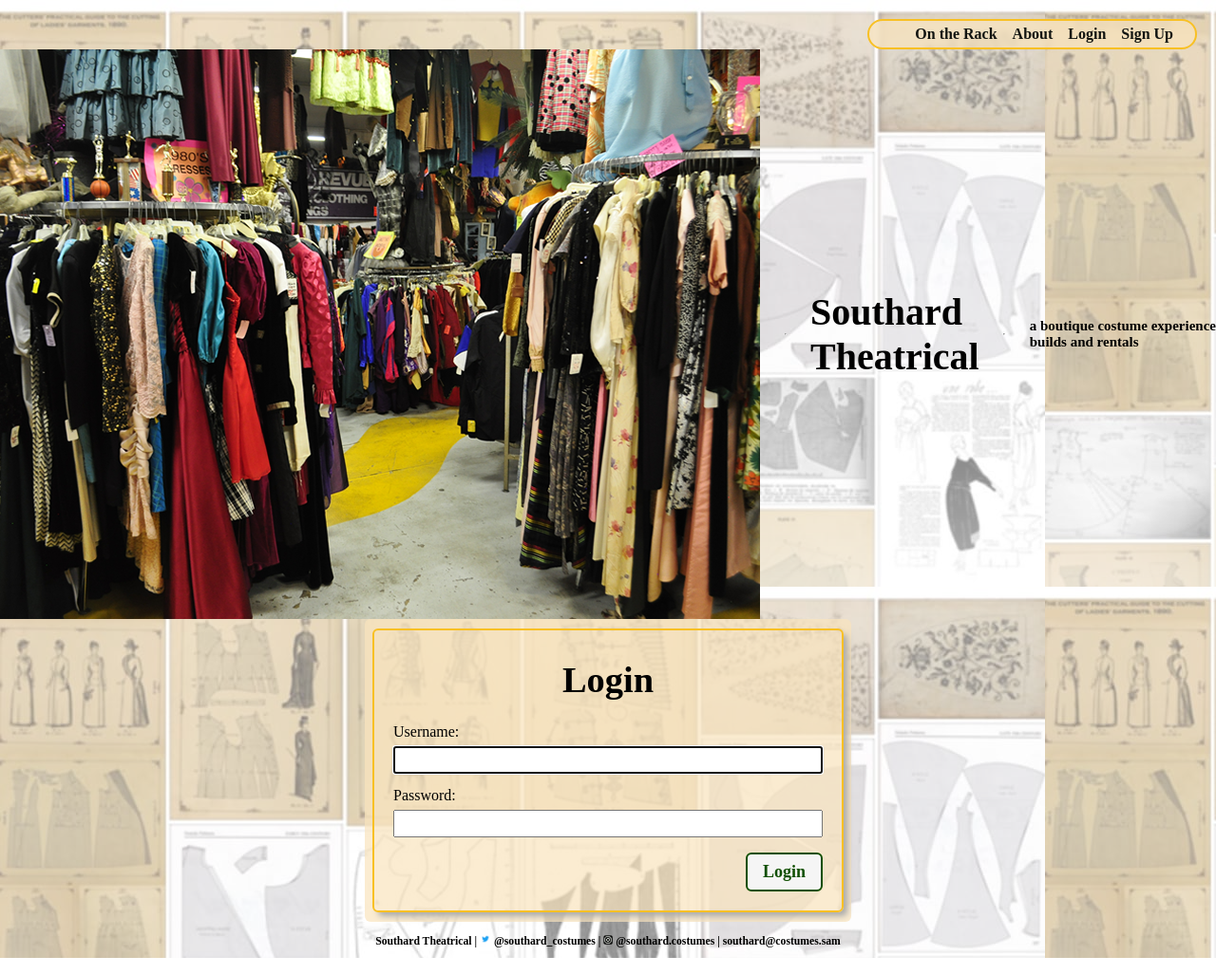
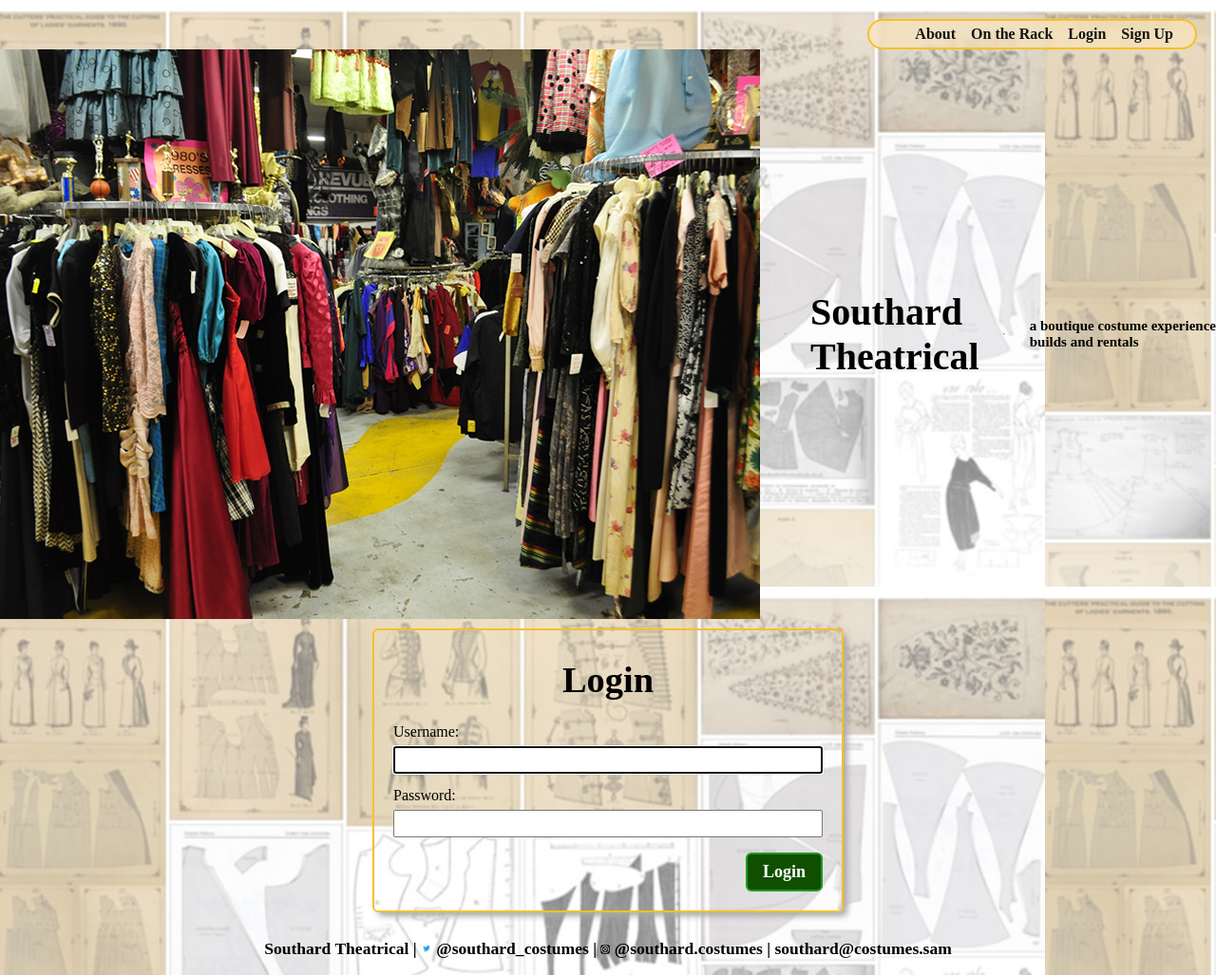
Before and after one commit to jg932/southard_theatrical, a Django app: page / in a window 1280 px wide. Shown: the whole page at 95% size. Run offline with Django 3.2, Linux system fonts and the light colour scheme.

Commit message:
more styling

```diff
--- a/main_app/static/css/base.css
+++ b/main_app/static/css/base.css
@@ -51,15 +51,8 @@
   font-size: large;
 }
 
-#login-card{
-  background: rgba(250, 228, 190, 0.7);
-  border-radius: 6px;
-  height:fit-content
-}
+#about {
 
-#about {
-  padding-top: 40px;
-  margin-top: 40px;
   justify-content: left;
 }
 
@@ -73,6 +66,10 @@
   justify-items: center;
   align-content: center;
   align-items: center;
+}
+
+#footer{
+  font-size: 8px;
 }
 
 header {
@@ -132,6 +129,18 @@
   padding-top: 100px;
 }
 
+#out_of_stock_display{
+  font-size: x-large;
+  color: red;
+  border-radius: 50px;
+}
+
+.avail_btn{
+  color: white;
+  background-color: rgb(0, 81, 255);
+  border-color: blue;
+}
+
 .btn {
   font-size: var(--font-l);
   padding: 8px 16px;
@@ -151,23 +160,27 @@
 }
 
 .submit {
-  color: var(--submit);
-  border-color: var(--submit);
+  color: white;
+  border-color: rgb(33, 153, 33);
+  background-color: var(--submit);
 }
 
 .secondary {
-  color: var(--secondary);
-  border-color: var(--secondary);
+  color: white;
+  background-color: var(--secondary);
+  border-color: black;
 }
 
 .warn {
-  color: var(--warn);
-  border-color: var(--warn);
+  color: white;
+  background-color: var(--warn);
+  border-color: rgb(162, 105, 0);
 }
 
 .danger {
-  color: var(--danger);
-  border-color: var(--danger);
+  color: white;
+  background-color: var(--danger);
+  border-color: red;
 }
 
 .page-header h1 {
@@ -239,6 +252,10 @@
     display:grid;
     grid-template-columns: repeat(3,300px);
     grid-template-rows: repeat(2, 300px)
+  }
+
+  #footer{
+    font-size: 15px;
   }
 
   @supports (-webkit-backdrop-filter: none) or (backdrop-filter: none) {
--- a/main_app/templates/base.html
+++ b/main_app/templates/base.html
@@ -34,8 +34,8 @@
           <li><a href="{% url 'about' %}">About</a></li>
           <li><a href="{% url 'logout' %}">Log out</a></li>
         {% else %}
+          <li><a href="{% url 'about' %}">About</a></li>
           <li><a href="{% url 'garments_index' %}">On the Rack</a></li>
-          <li><a href="{% url 'about' %}">About</a></li>
           <li><a href="{% url 'home' %}">Login</a></li>
           <li><a href="{% url 'signup' %}">Sign Up</a></li>
         {% endif %}
--- a/main_app/templates/garments/detail.html
+++ b/main_app/templates/garments/detail.html
@@ -33,12 +33,13 @@
     <h4>Sizing info: <span class="details">{{ garment.sizing }}</span></h4>
     <h4>Care Instructions: <br><span class="details">{{ garment.care }}</span></h4>
     <h4>Notes: <br><span class="details">{{ garment.notes }}</span></h4>
+    <h4 id="out_of_stock_display" hidden>Item is current out on a rental!</h4>
   </div>
   </section>
-  <h4 id="out_of_stock_display" hidden>Item is current out on a rental!</h4>
   <section>
     {% if user.username == 'samantha' %}
-      <button type="button" id="available_button">Out of stock</button>
+      <button type="button" class="avail_btn" id="unavailable_button">Out of stock</button>
+      <button type="button" class="avail_btn" id="available_button" hidden>Back in stock</button>
       <br>
       <br>
       <br>
```
Also changed, not shown: main_app/static/js/garment_detail.js (+11 -1 lines).
